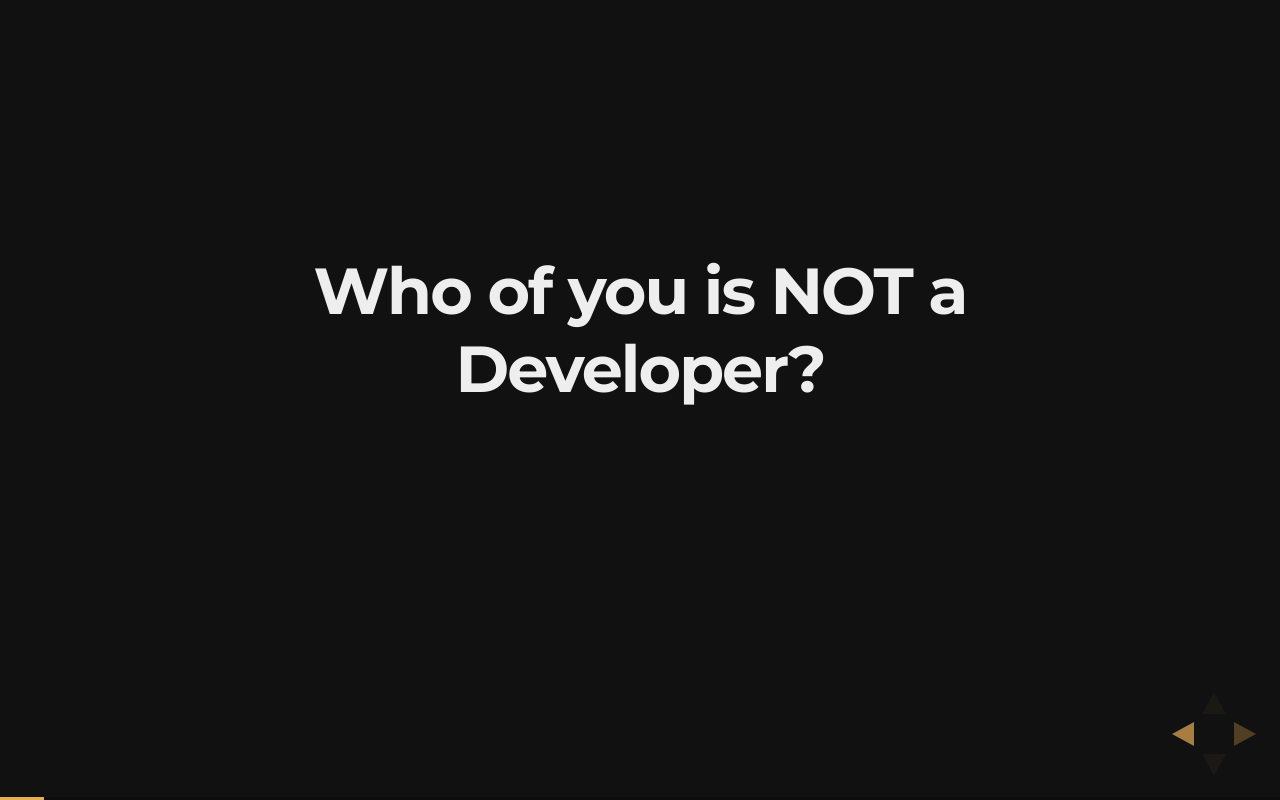
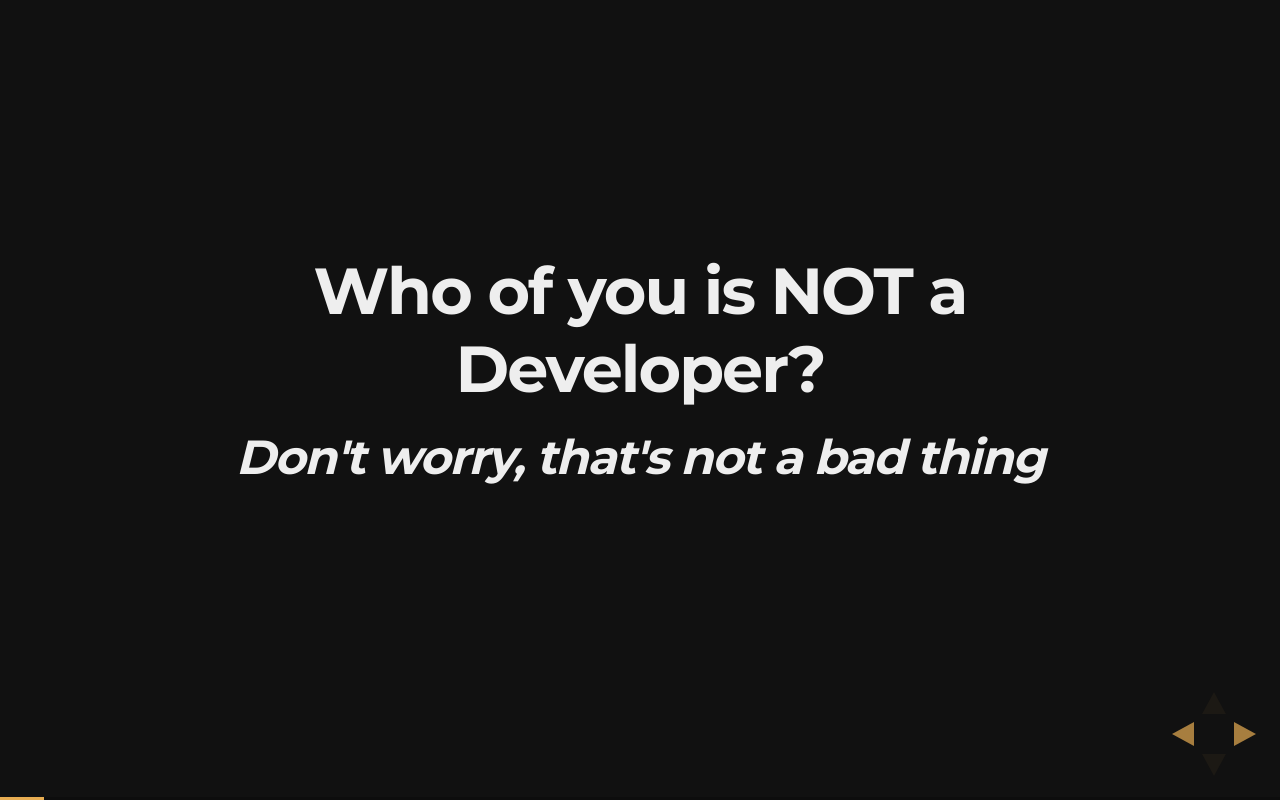
Before and after one commit to connectthefuture/devCrashCourse, a website: page index.html in a window 1280 px wide. Both pictures are taken after a click on the element 1251 px from the left and 734 px from the top of the page. Drawn offline with nearby package versions, Linux system fonts and the light colour scheme; files that its build step writes are made by us from their sources.

Commit message:
tweaking

```diff
--- a/index.html
+++ b/index.html
@@ -56,7 +56,7 @@
 
 				<section>
 				    <h2>Who of you is NOT a Developer?</h2>
-					<h3 class="fragment light"><em>Don't worry, that's not a bad thing</em></h3>
+					<h3 class="light"><em>Don't worry, that's not a bad thing</em></h3>
 				</section>
 
 				<section>
```
